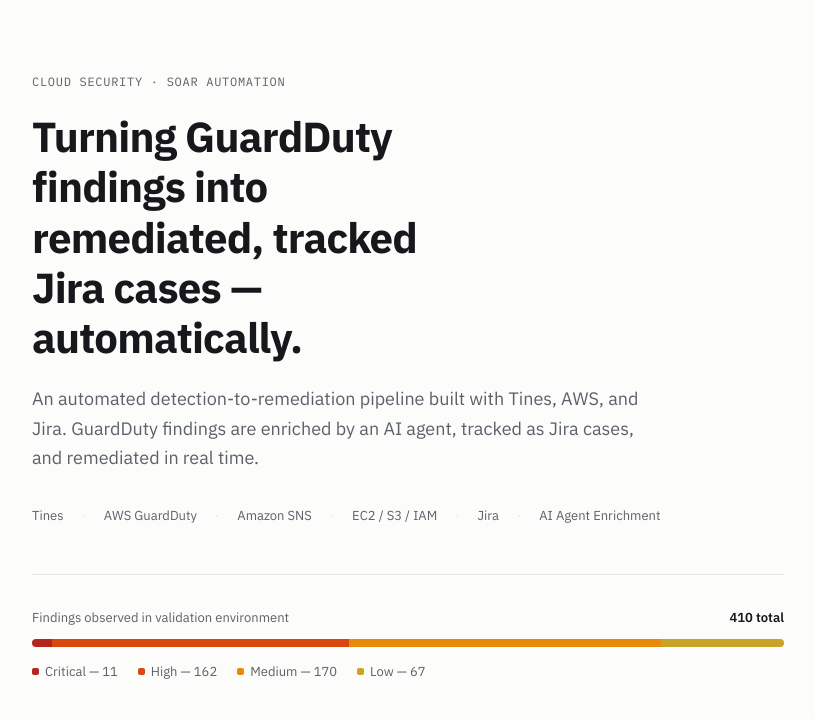
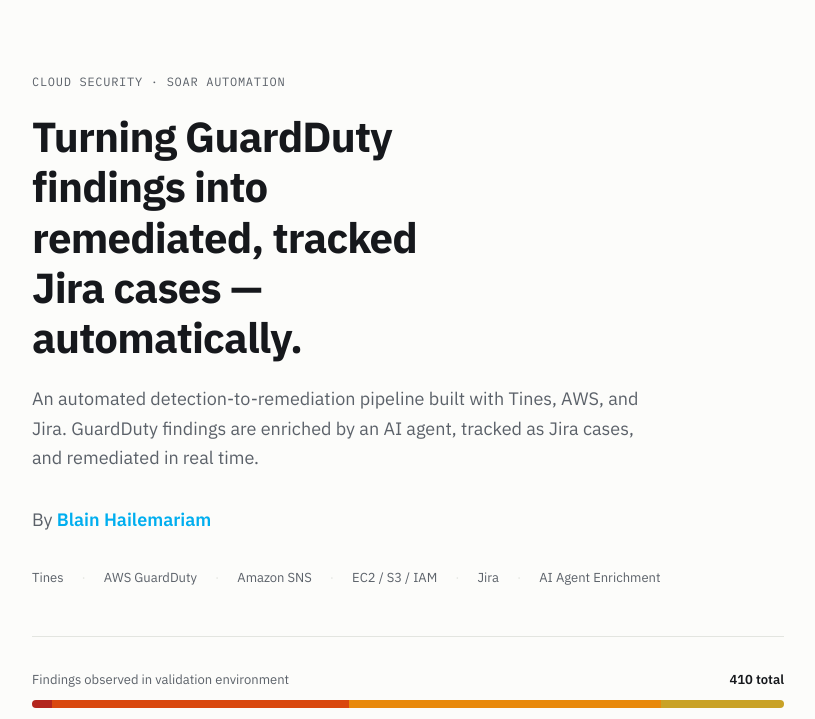
Before and after one commit to blainhaile/Cloud-Security-Project, a plain HTML site: page index.html in a window 1280 px wide. Shown: the part 60-779 px from the top of the page, without its empty margins (232-1047 px from the left). Drawn offline with Linux system fonts and the light colour scheme.

Commit message:
Update index.html

```diff
--- a/index.html
+++ b/index.html
@@ -130,7 +130,14 @@
     <p class="eyebrow">Cloud Security · SOAR Automation</p>
     <h1>Turning GuardDuty findings into remediated, tracked Jira cases — automatically.</h1>
     <p class="lede">An automated detection-to-remediation pipeline built with Tines, AWS, and Jira. GuardDuty findings are enriched by an AI agent, tracked as Jira cases, and remediated in real time.</p>
-    <div class="stack">
+    <p class="lede">
+      By <a href="https://www.linkedin.com/in/blainh/"
+        target="_blank"
+        rel="noopener noreferrer"
+        style="color: #00AEEF; text-decoration: none; font-weight: 600;">
+        Blain Hailemariam
+      </a>
+    </p>    <div class="stack">
       <span>Tines</span><span>AWS GuardDuty</span><span>Amazon SNS</span><span>EC2 / S3 / IAM</span><span>Jira</span><span>AI Agent Enrichment</span>
     </div>
 
```
